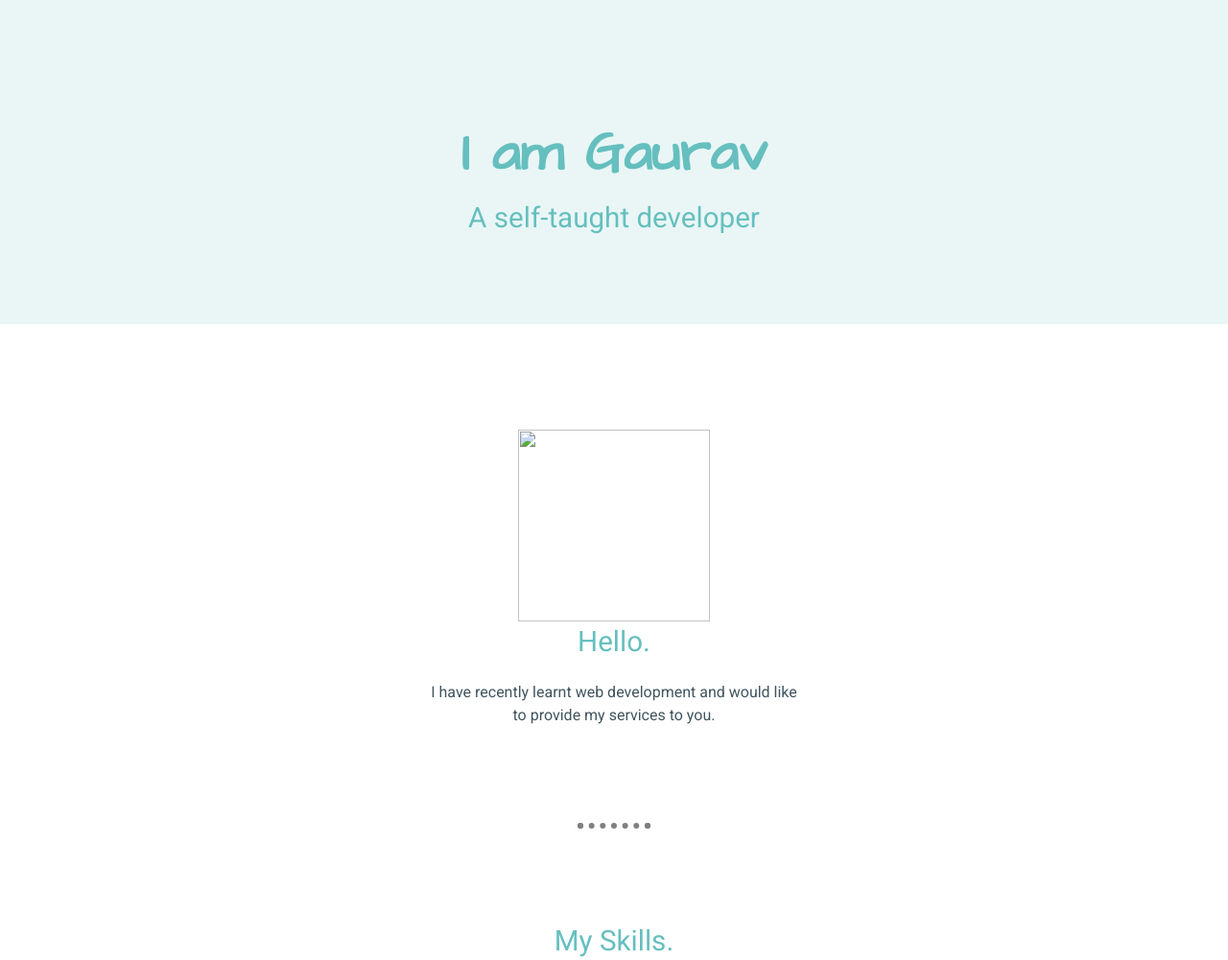
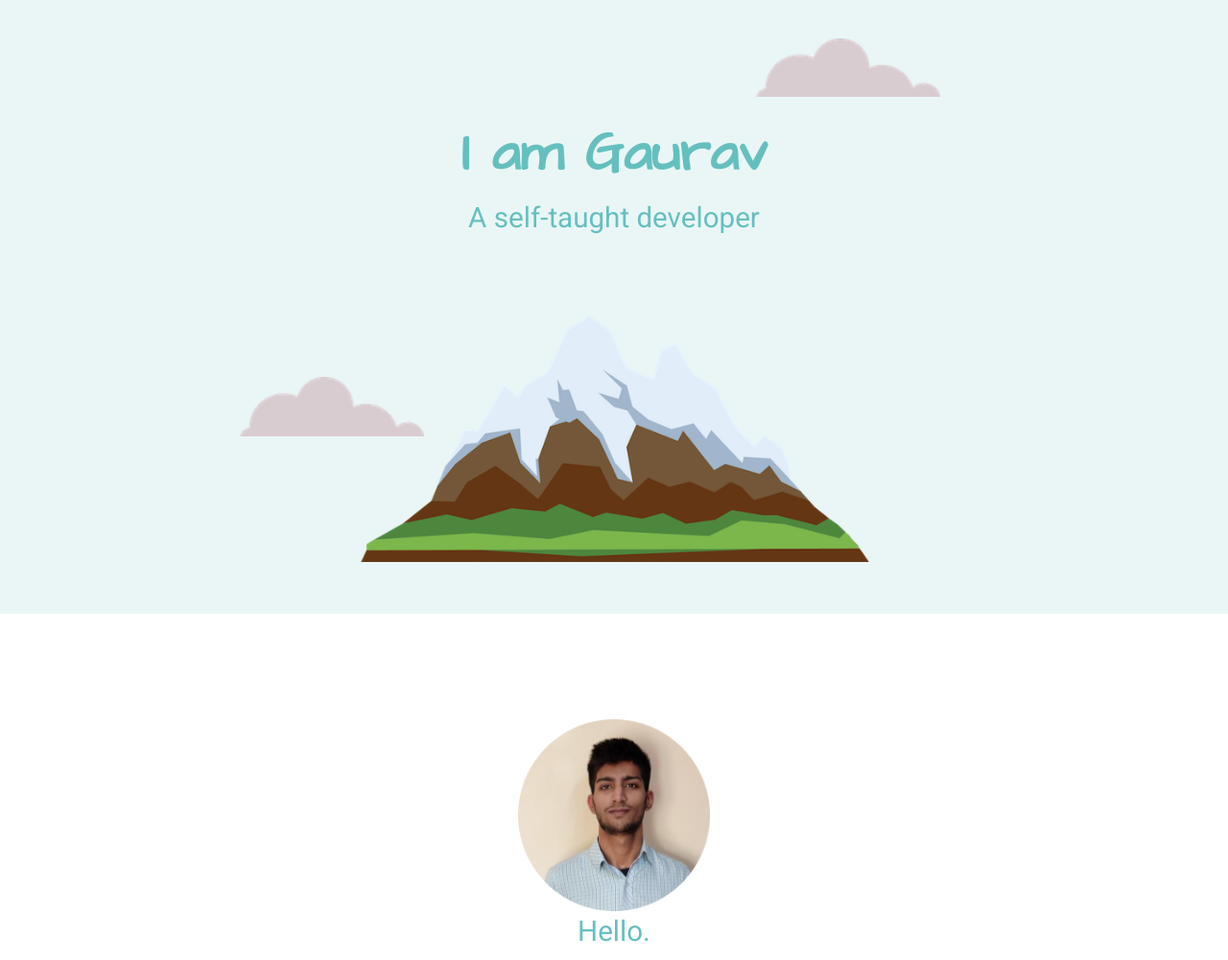
Before and after one commit to GauravJha1/MyWebsite, a plain HTML site: page index.html in a window 1280 px wide. Shown: the top 1001 px of the page at 96% size. Drawn offline with Linux system fonts and the light colour scheme.

Commit message:
Update index.html

```diff
--- a/index.html
+++ b/index.html
@@ -17,16 +17,16 @@
 
 <body>
   <div class="first-container">
-    <img class="top-cloud" src="images/cloud.png" alt="">
+    <img class="top-cloud" src="cloud.png" alt="">
     <h1>I am Gaurav</h1>
     <h2>A self-taught developer</h2>
-    <img class="bottom-cloud" src="images/cloud.png" alt="">
-    <img class="mountain"src="images/mountain.png" alt="">
+    <img class="bottom-cloud" src="cloud.png" alt="">
+    <img class="mountain"src="mountain.png" alt="">
 
   </div>
   <div class="middle-container">
     <div class="profile">
-      <img class="profile-picture" src="images/img.png" alt="">
+      <img class="profile-picture" src="img.png" alt="">
       <h2>Hello.</h2>
       <p class="intro">I have recently learnt web development and would like to provide my services to you.</p>
     </div>
```
